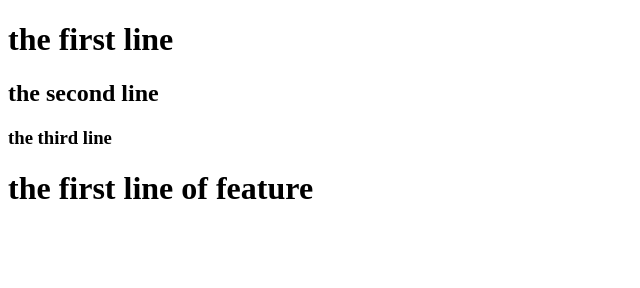
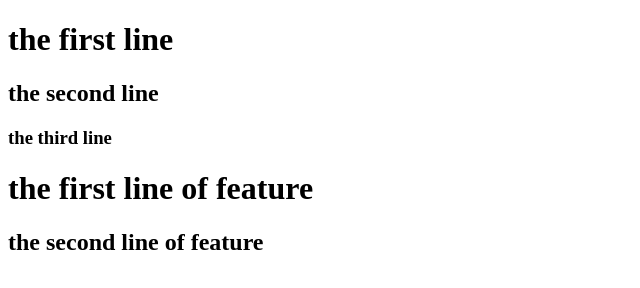
Before and after one commit to noorhpc/Git-assignment, a plain HTML site: page index.html in a window 1280 px wide. Shown: the whole page, without its empty margins (0-640 px from the left). Drawn offline with Linux system fonts and the light colour scheme.

Commit message:
the second commit of feature branch

```diff
--- a/index.html
+++ b/index.html
@@ -11,6 +11,7 @@
     <h3>the third line </h3>
 
     <h1>the first line of feature </h1>
+    <h2>the second line of feature </h2>
 
 </body>
 </html>
```
